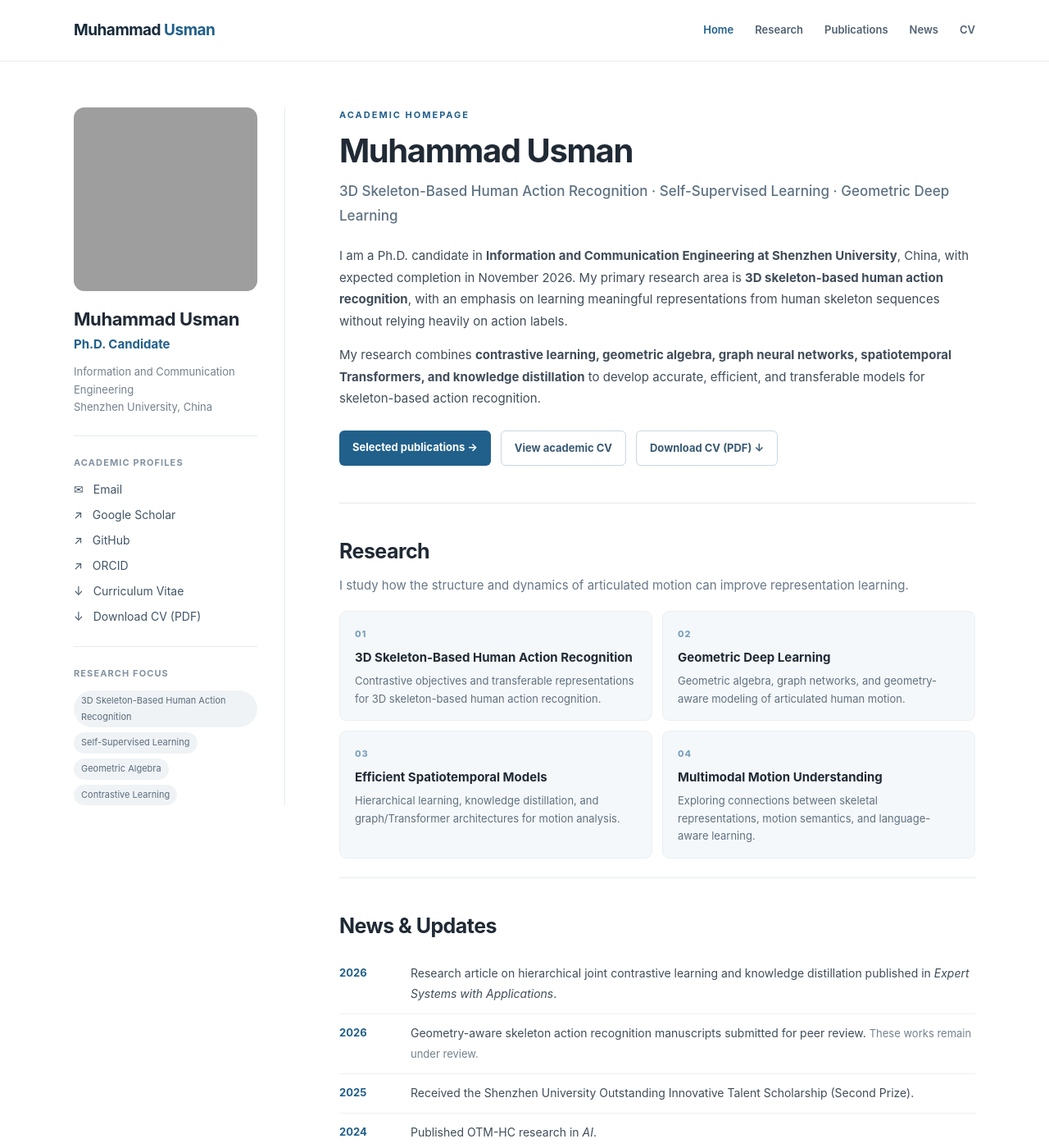
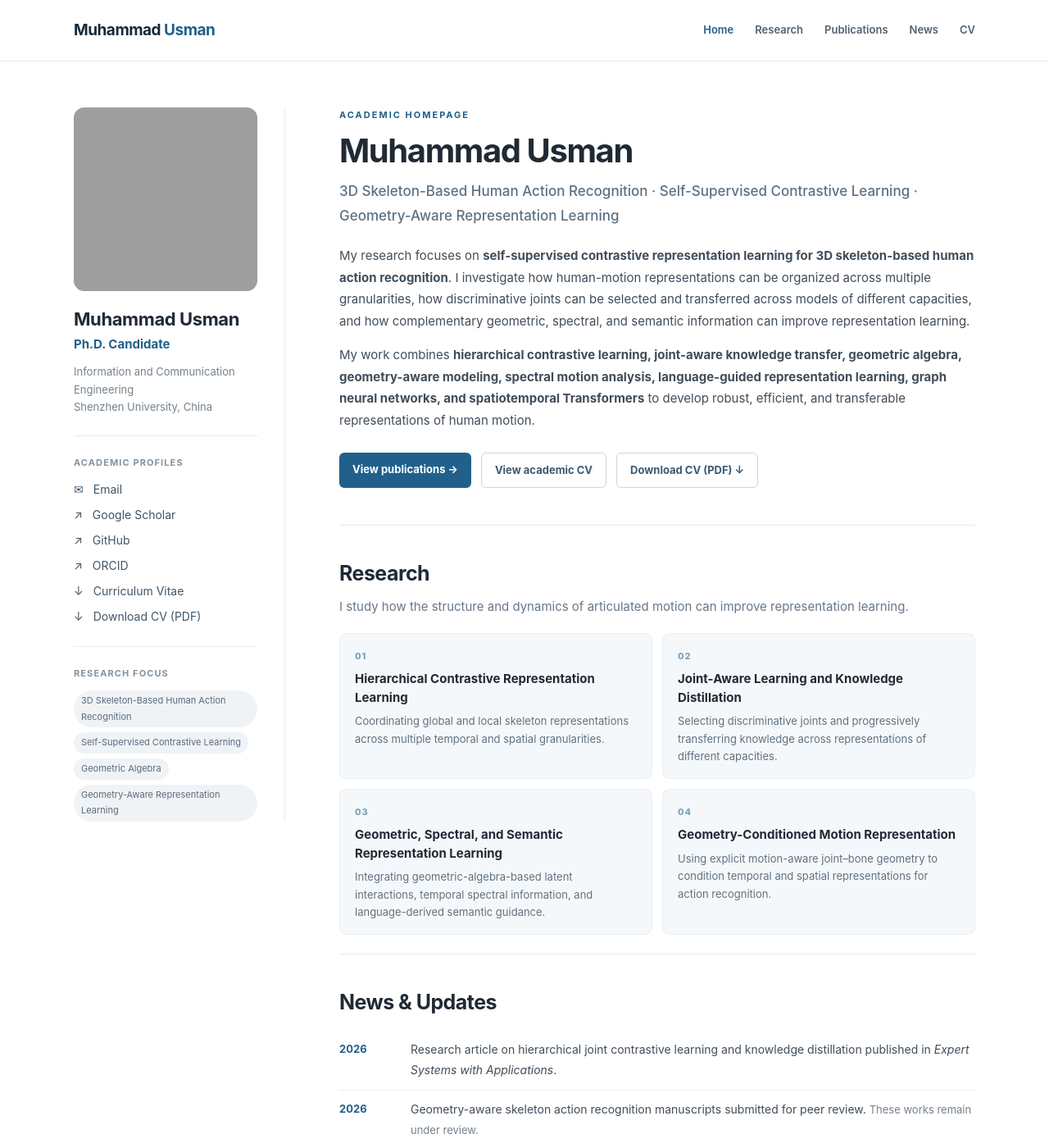
Before and after one commit to usmanszu/usmanszu.github.io, a Jekyll site: the page index.html, which Jekyll copies as it is, in a window 1280 px wide and 1400 px high. Shown: the whole window at 82% size. Built offline with Jekyll 4.4.1, drawn with Linux system fonts in a browser that asks for light colours; some of the changed text lies outside the part shown; grey boxes are pictures that could not be loaded.

Commit message:
Align index.html with PhD research progression

```diff
--- a/index.html
+++ b/index.html
@@ -41,27 +41,31 @@
       </div>
       <div class="separator"></div>
       <h3>Research Focus</h3>
-      <div class="tags"><span>3D Skeleton-Based Human Action Recognition</span><span>Self-Supervised Learning</span><span>Geometric Algebra</span><span>Contrastive Learning</span></div>
+      <div class="tags"><span>3D Skeleton-Based Human Action Recognition</span><span>Self-Supervised Contrastive Learning</span><span>Geometric Algebra</span><span>Geometry-Aware Representation Learning</span></div>
     </aside>
 
     <main id="content">
       <div class="intro">
         <div class="eyebrow">ACADEMIC HOMEPAGE</div>
         <h1>Muhammad Usman</h1>
-        <p class="headline">3D Skeleton-Based Human Action Recognition · Self-Supervised Learning · Geometric Deep Learning</p>
-        <p>I am a Ph.D. candidate in <strong>Information and Communication Engineering at Shenzhen University</strong>, China, with expected completion in November 2026. My primary research area is <strong>3D skeleton-based human action recognition</strong>, with an emphasis on learning meaningful representations from human skeleton sequences without relying heavily on action labels.</p>
-        <p>My research combines <strong>contrastive learning, geometric algebra, graph neural networks, spatiotemporal Transformers, and knowledge distillation</strong> to develop accurate, efficient, and transferable models for skeleton-based action recognition.</p>
-        <div class="actions"><a class="primary" href="#publications">Selected publications →</a><a class="secondary" href="/cv/">View academic CV</a><a class="secondary" href="/Muhammad_Usman_CV.pdf" download>Download CV (PDF) ↓</a></div>
+        <p class="headline">3D Skeleton-Based Human Action Recognition · Self-Supervised Contrastive Learning · Geometry-Aware Representation Learning</p>
+        <p>
+        My research focuses on <strong>self-supervised contrastive representation learning for 3D skeleton-based human action recognition</strong>. I investigate how human-motion representations can be organized across multiple granularities, how discriminative joints can be selected and transferred across models of different capacities, and how complementary geometric, spectral, and semantic information can improve representation learning.
+        </p>
+        <p>
+        My work combines <strong>hierarchical contrastive learning, joint-aware knowledge transfer, geometric algebra, geometry-aware modeling, spectral motion analysis, language-guided representation learning, graph neural networks, and spatiotemporal Transformers</strong> to develop robust, efficient, and transferable representations of human motion.
+        </p>
+        <div class="actions"><a class="primary" href="#publications">View publications →</a><a class="secondary" href="/cv/">View academic CV</a><a class="secondary" href="/Muhammad_Usman_CV.pdf" download>Download CV (PDF) ↓</a></div>
       </div>
 
       <section id="research">
         <h2>Research</h2>
         <p class="section-lead">I study how the structure and dynamics of articulated motion can improve representation learning.</p>
         <div class="research-grid">
-          <article><div class="num">01</div><h3>3D Skeleton-Based Human Action Recognition</h3><p>Contrastive objectives and transferable representations for 3D skeleton-based human action recognition.</p></article>
-          <article><div class="num">02</div><h3>Geometric Deep Learning</h3><p>Geometric algebra, graph networks, and geometry-aware modeling of articulated human motion.</p></article>
-          <article><div class="num">03</div><h3>Efficient Spatiotemporal Models</h3><p>Hierarchical learning, knowledge distillation, and graph/Transformer architectures for motion analysis.</p></article>
-          <article><div class="num">04</div><h3>Multimodal Motion Understanding</h3><p>Exploring connections between skeletal representations, motion semantics, and language-aware learning.</p></article>
+          <article><div class="num">01</div><h3>Hierarchical Contrastive Representation Learning</h3><p>Coordinating global and local skeleton representations across multiple temporal and spatial granularities.</p></article>
+          <article><div class="num">02</div><h3>Joint-Aware Learning and Knowledge Distillation</h3><p>Selecting discriminative joints and progressively transferring knowledge across representations of different capacities.</p></article>
+          <article><div class="num">03</div><h3>Geometric, Spectral, and Semantic Representation Learning</h3><p>Integrating geometric-algebra-based latent interactions, temporal spectral information, and language-derived semantic guidance.</p></article>
+          <article><div class="num">04</div><h3>Geometry-Conditioned Motion Representation</h3><p>Using explicit motion-aware joint–bone geometry to condition temporal and spatial representations for action recognition.</p></article>
         </div>
       </section>
 
@@ -79,7 +83,7 @@
         <div class="section-heading"><h2>Publications</h2></div>
         <p class="section-lead">Complete list of peer-reviewed journal articles, manuscripts under review, and conference proceedings.</p>
         <div class="publication-group"><h3 class="publication-group-title">Peer-Reviewed Journal Articles</h3><ol class="papers">
-<li><div class="paper-year">2026 <span class="status">Published</span></div><h3>Hierarchical joint contrastive learning with knowledge distillation for self-supervised 3D skeleton-based action recognition</h3><p>W. Cao (supervisor as first author), <strong>M. Usman</strong>, and X. Yin</p><p><em>Expert Systems with Applications</em>, article 131204, 2026.</p></li>
+<li><div class="paper-year">2026 <span class="status">Published</span></div><h3>Hierarchical joint contrastive learning with knowledge distillation for self-supervised 3D skeleton-based action recognition</h3><p>W. Cao, <strong>M. Usman</strong>, and X. Yin</p><p><em>Expert Systems with Applications</em>, vol. 309, article 131204, 2026.</p></li>
 <li><div class="paper-year">2024 <span class="status">Published</span></div><h3>OTM-HC: Enhanced skeleton-based action representation via one-to-many hierarchical contrastive learning</h3><p><strong>M. Usman</strong>, W. Cao, Z. Huang, J. Zhong, and R. Ji</p><p><em>AI</em>, vol. 5, no. 4, pp. 2170–2186, 2024.</p></li>
 <li><div class="paper-year">2022 <span class="status">Published</span></div><h3>Skeleton-based motion prediction: A survey</h3><p><strong>M. Usman</strong> and J. Zhong</p><p><em>Frontiers in Computational Neuroscience</em>, vol. 16, article 1051222, 2022.</p></li>
 <li><div class="paper-year">2021 <span class="status">Published</span></div><h3>Peak to average power ratio alleviation by utilizing swarm intelligence along with machine learning for multiple input multiple output-orthogonal frequency division multiplexing based underwater acoustic communication system</h3><p>F. Banoori, J. Shi, J. Arshad, R. Han, and <strong>M. Usman</strong></p><p><em>Transactions on Emerging Telecommunications Technologies</em>, vol. 32, no. 11, e4335, 2021.</p></li>
```
